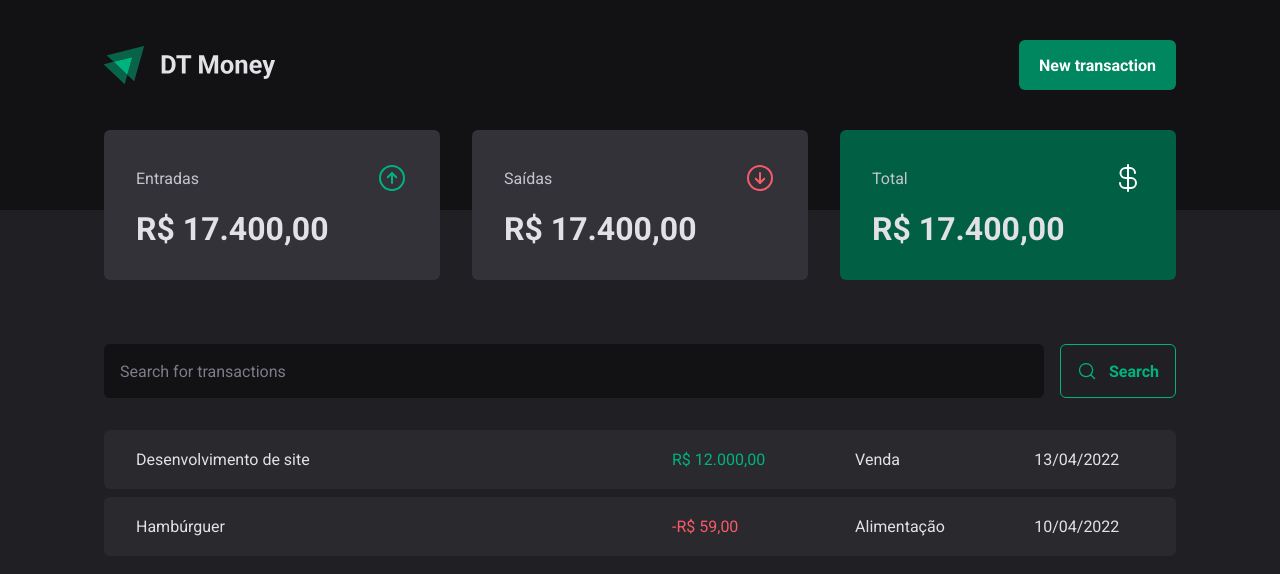
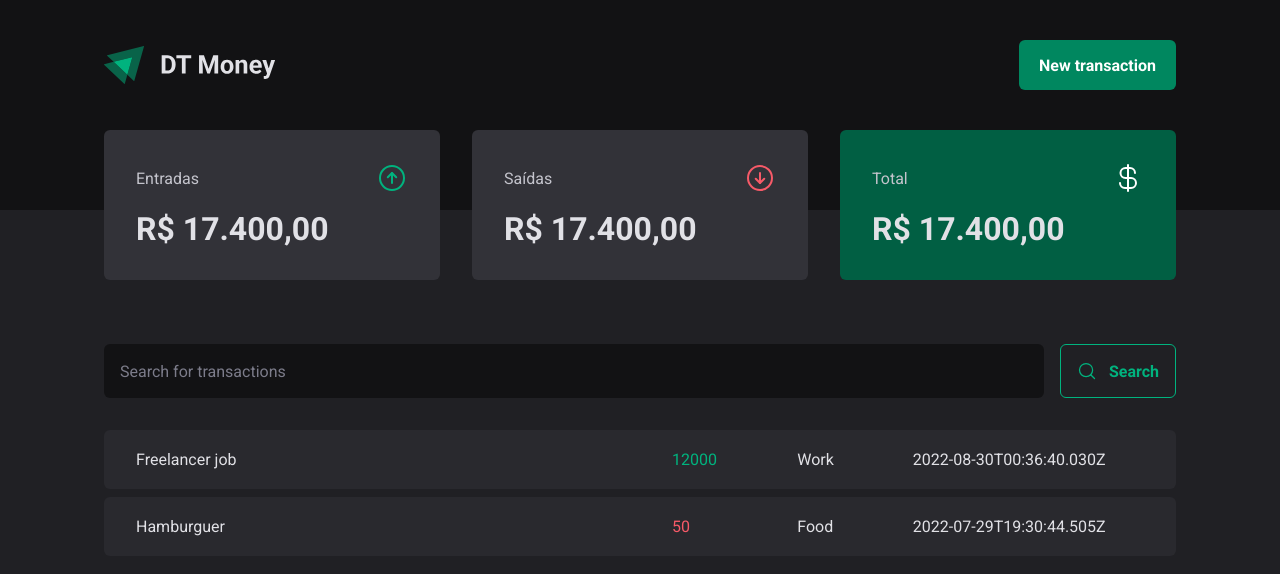
Before and after one commit to amanda-santos/dt-money, a React (Vite) app: page / in a window 1280 px wide. Shown: the top 574 px of the page. Built offline with nearby package versions, Linux system fonts and the light colour scheme; data requests are answered from the project's data file.

Commit message:
feat: ✨ get data from api

```diff
--- a/package.json
+++ b/package.json
@@ -5,6 +5,7 @@
   "type": "module",
   "scripts": {
     "dev": "vite",
+    "dev:server": "json-server server.json -p 3333 -w -d 500",
     "build": "tsc && vite build",
     "preview": "vite preview"
   },
@@ -21,6 +22,7 @@
     "@types/react-dom": "^18.0.6",
     "@types/styled-components": "^5.1.26",
     "@vitejs/plugin-react": "^2.0.1",
+    "json-server": "^0.17.0",
     "typescript": "^4.6.4",
     "vite": "^3.0.7"
   }
--- /dev/null
+++ b/server.json
@@ -0,0 +1,20 @@
+{
+  "transactions": [
+    {
+      "id": "1",
+      "description": "Freelancer job",
+      "type": "income",
+      "category": "Work",
+      "price": 12000,
+      "createdAt": "2022-08-30T00:36:40.030Z"
+    },
+    {
+      "id": 2,
+      "description": "Hamburguer",
+      "type": "outcome",
+      "category": "Food",
+      "price": 50,
+      "createdAt": "2022-07-29T19:30:44.505Z"
+    }
+  ]
+}
--- a/src/pages/Transactions/index.tsx
+++ b/src/pages/Transactions/index.tsx
@@ -1,11 +1,33 @@
-import { ReactElement } from "react";
+import { ReactElement, useEffect, useState } from "react";
 
 import { Header, Summary } from "../../components";
 import { SearchForm } from "./components/SearchForm";
 
 import * as S from "./styles";
 
+interface Transaction {
+  id: number;
+  description: string;
+  type: "income" | "outcome";
+  category: string;
+  price: number;
+  createdAt: string;
+}
+
 export const Transactions = (): ReactElement => {
+  const [transactions, setTransactions] = useState<Transaction[]>([]);
+
+  const loadTransactions = async () => {
+    const response = await fetch("http://localhost:3333/transactions");
+    const data = await response.json();
+
+    setTransactions(data);
+  };
+
+  useEffect(() => {
+    loadTransactions();
+  });
+
   return (
     <div>
       <Header />
@@ -16,24 +38,18 @@
 
         <S.TransactionsTable>
           <tbody>
-            <tr>
-              <td width="50%">Desenvolvimento de site</td>
-              <td>
-                <S.PriceHighlight variant="income">
-                  R$ 12.000,00
-                </S.PriceHighlight>
-              </td>
-              <td>Venda</td>
-              <td>13/04/2022</td>
-            </tr>
-            <tr>
-              <td width="50%">Hambúrguer</td>
-              <td>
-                <S.PriceHighlight variant="outcome">-R$ 59,00</S.PriceHighlight>
-              </td>
-              <td>Alimentação</td>
-              <td>10/04/2022</td>
-            </tr>
+            {transactions.map((transaction) => (
+              <tr key={transaction.id}>
+                <td width="50%">{transaction.description}</td>
+                <td>
+                  <S.PriceHighlight variant={transaction.type}>
+                    {transaction.price}
+                  </S.PriceHighlight>
+                </td>
+                <td>{transaction.category}</td>
+                <td>{transaction.createdAt}</td>
+              </tr>
+            ))}
           </tbody>
         </S.TransactionsTable>
       </S.TransactionsContainer>
```
Also changed, not shown: 1 other file (tests, documents, lock files or other folders).
